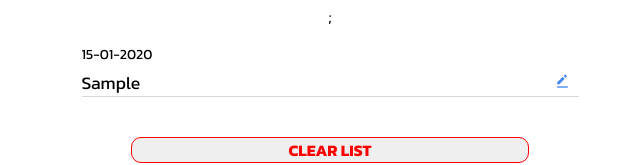
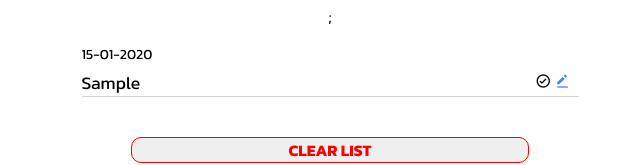
Before and after one commit to joaquincataldo3/react-todolist, a React (Create React App) app: page / in a window 1280 px wide. Both pictures are taken after typing "Sample", "2020-01-15" into the empty fields and a click on the button "ADD". Shown: the part 358-523 px from the top of the page, without its empty margins (310-950 px from the left). Built offline with nearby package versions, Linux system fonts and the light colour scheme.

Commit message:
adding task done option

```diff
--- a/src/App.js
+++ b/src/App.js
@@ -80,7 +80,7 @@ function App() {
     }
   }
 
-  const handleRemoveItem = (idToDelete) => {
+  const handleTaskDone = (idToDelete) => {
     const arrayFiltered = list.filter(reminder => {
       return reminder.id !== idToDelete
     });
@@ -143,7 +143,7 @@ function App() {
               </div>
               <div className='remove-container'>
                 <input type="submit" value={'SUBMIT'} className='edit-reminder-btn' />
-                <i className='bx bxs-trash' onClick={() => { handleRemoveItem(currentEditId) }}></i>
+
               </div>
             </form>
 
@@ -152,7 +152,7 @@ function App() {
         {
           list.length > 0 && !isEditing &&
           <>
-            <List list={list} handleRemoveItem={handleRemoveItem} handleEditReminder={handleEditReminder} />
+            <List list={list} handleTaskDone={handleTaskDone} handleEditReminder={handleEditReminder} />
             <div className='clear-list-btn-container'>
               <button className='clear-list-btn' onClick={handleClearList}>CLEAR LIST</button>
             </div>
--- a/src/Comps/List.js
+++ b/src/Comps/List.js
@@ -4,7 +4,7 @@ import './List.css';
 
 function List(props) {
 
-  const { list, handleEditReminder} = props;
+  const { list, handleEditReminder, handleTaskDone } = props;
 
 
   return (
@@ -16,7 +16,11 @@ function List(props) {
               <p className='reminder-date'>{reminder.dateString}</p>
               <div className='reminder-subcontainer'>
                 <p className='reminder-name'>{reminder.reminder}</p>
-                <i className='bx bxs-edit-alt' onClick={() => handleEditReminder(reminder.id)}></i>
+                <div>
+                  <i className='bx bx-check-circle' onClick={() => handleTaskDone(reminder.id)}></i>
+                  <i className='bx bxs-edit-alt' onClick={() => handleEditReminder(reminder.id)}></i>
+                </div>
+
               </div>
             </div>
 
```
